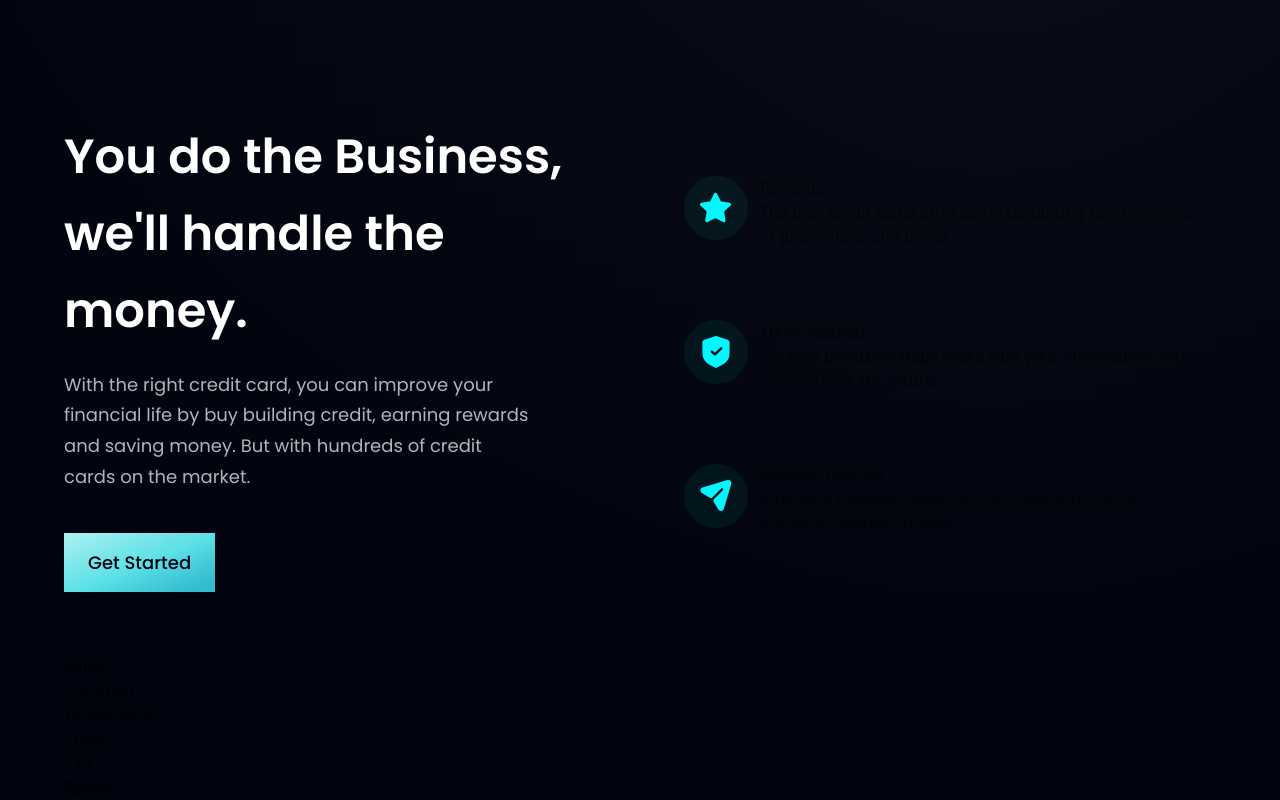
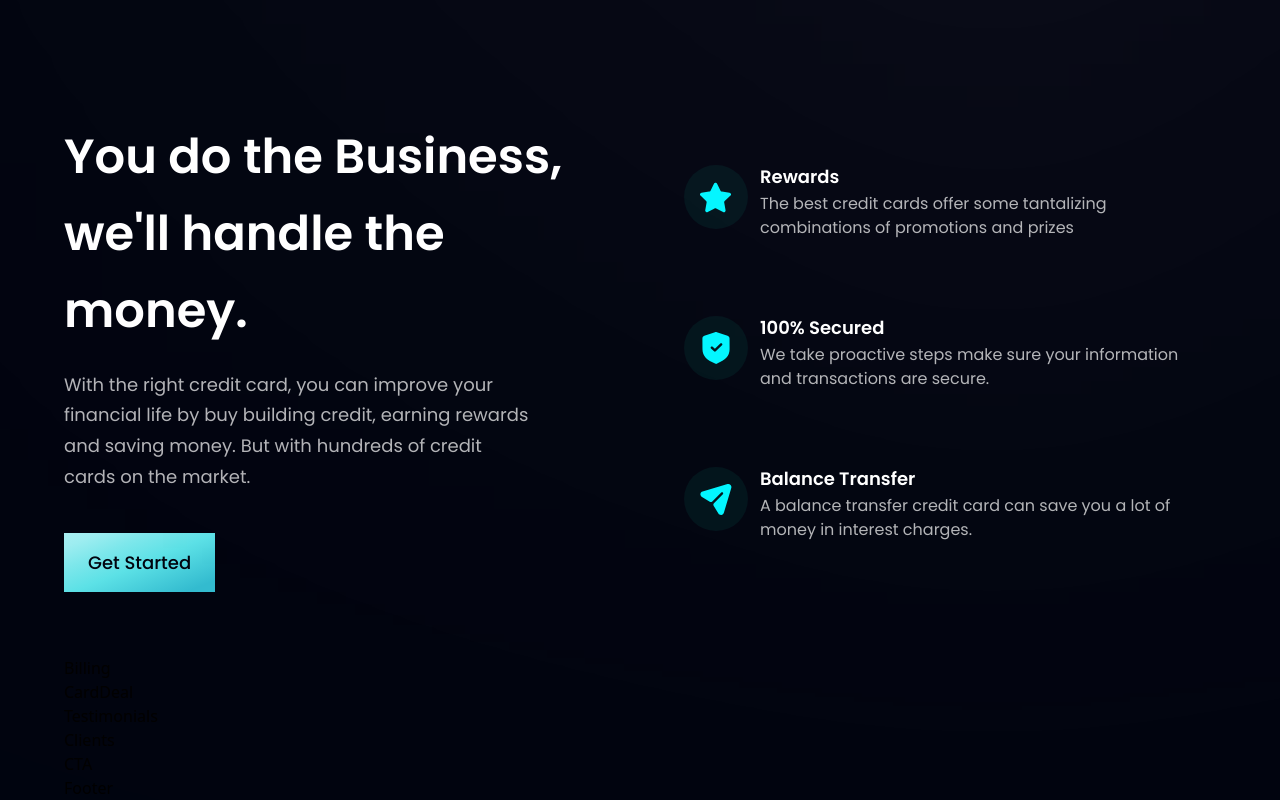
Before and after one commit to Steravy/buks-bank-app, a React (Create React App) app: page / in a window 1280 px wide. Shown: the part 890-1690 px from the top of the page. Built offline with nearby package versions, Linux system fonts and the light colour scheme.

Commit message:
finishing work on Busyness section

```diff
--- a/public/index.html
+++ b/public/index.html
@@ -24,7 +24,7 @@
       work correctly both with client-side routing and a non-root public URL.
       Learn how to configure a non-root public URL by running `npm run build`.
     -->
-    <title>React App</title>
+    <title>HooBank</title>
   </head>
   <body>
     <noscript>You need to enable JavaScript to run this app.</noscript>
--- a/src/components/Business.js
+++ b/src/components/Business.js
@@ -11,11 +11,11 @@ const FeatureCard = ({ icon, title, content, index }) => {
         <img className={`w-[50%] h-[50%] object-contain`} src={icon} alt='icon' />
       </div>
       <div className={`flex flex-1 flex-col ml-3`} >
-        <h4>
+        <h4 className={`font-poppins font-semibold text-white text-[18px] leading-[23px] mb-1`}>
           {title}
         </h4>
 
-        <p>
+        <p className={`font-poppins font-normal text-dimWhite text-[16px] leading-[24px] mb-1`} >
           {content}
         </p>
 
```
